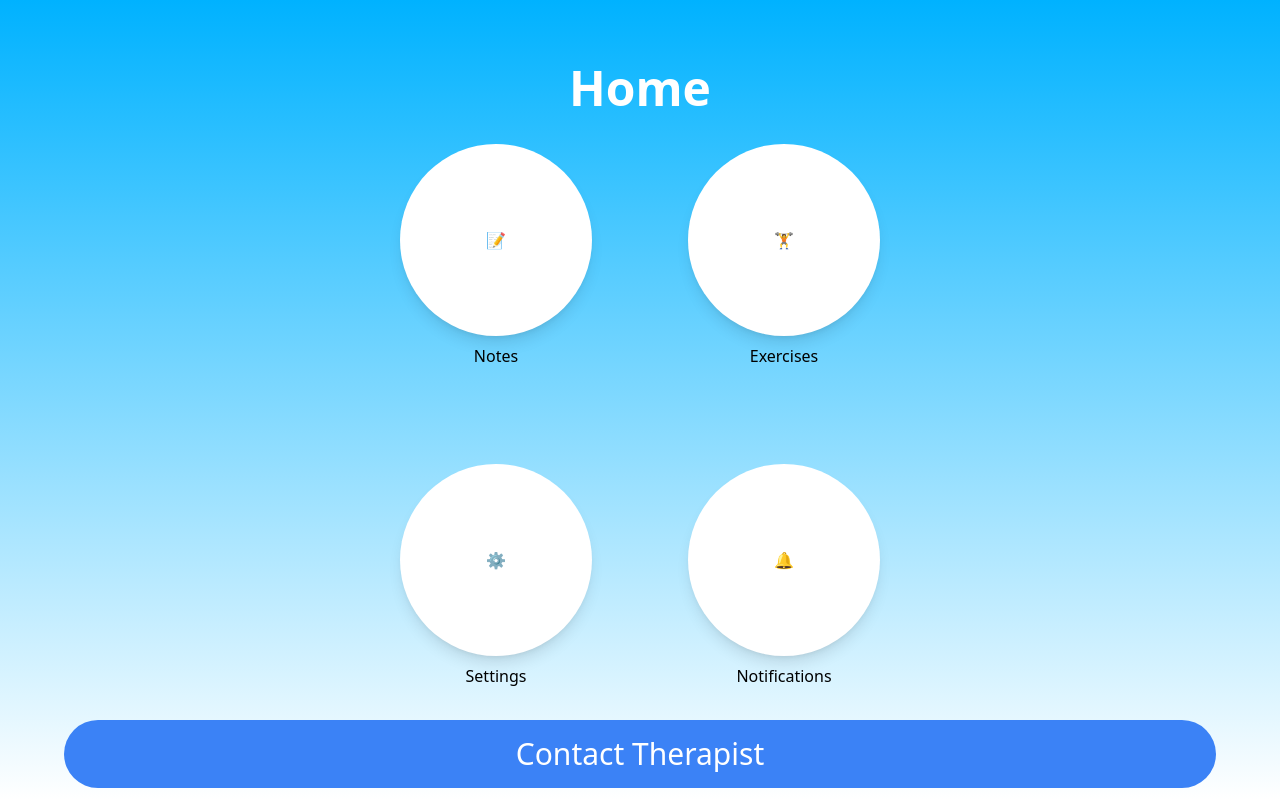
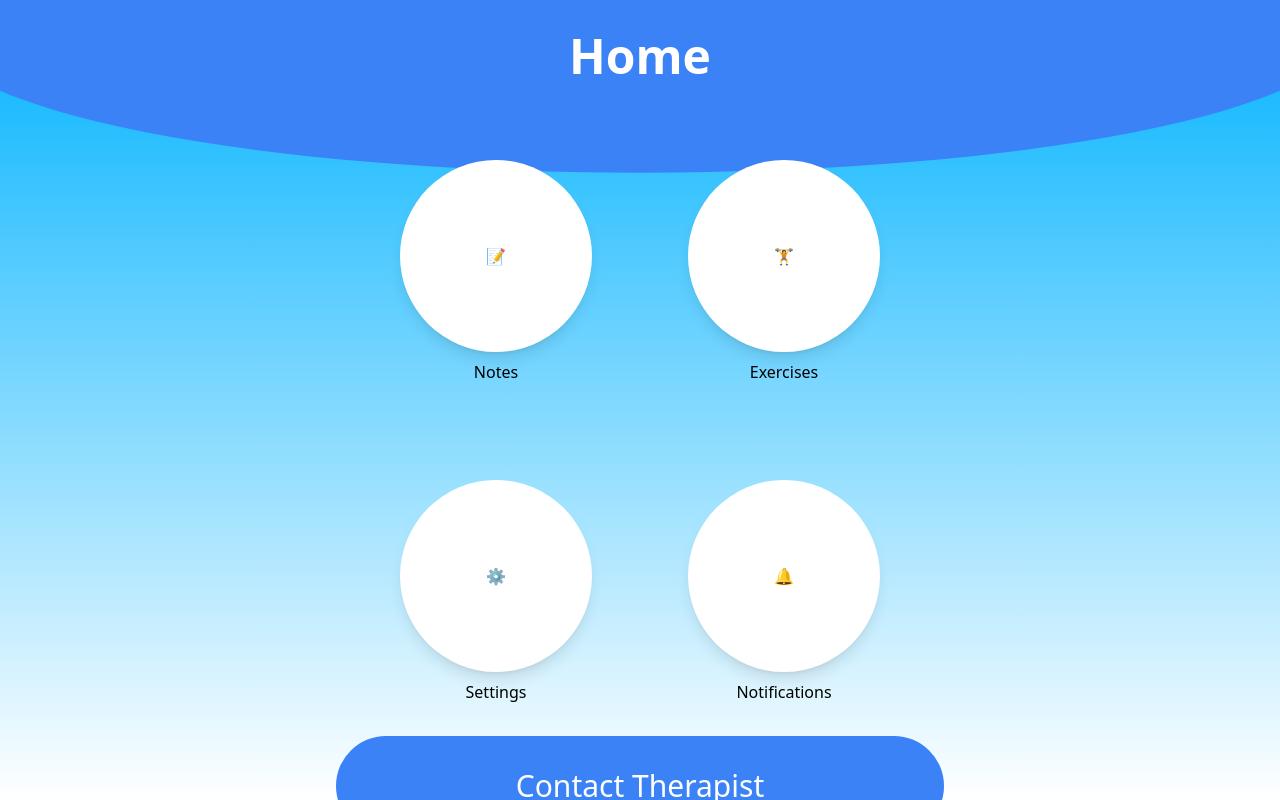
Before and after one commit to krunalpatel0719/Therabot, a React (Create React App) app in the folder therabot/: page / in a window 1280 px wide. Built offline with nearby package versions, Linux system fonts and the light colour scheme.

Commit message:
Eclipse Update

```diff
--- a/therabot/src/pages/Home.js
+++ b/therabot/src/pages/Home.js
@@ -11,18 +11,18 @@ const ButtonWithLabel = ({ icon, label }) => {
   );
 };
 
-
 function Home() {
   return (
-        <div class="bg-gradient-to-b from-BACKGROUND_BLUE to-white">
+    <div className="bg-gradient-to-b from-BACKGROUND_BLUE to-white">
+      <div className="overflow-x-hidden relative flex justify-center items-center h-screen w-screen">
 
-<div class="h-96 w-100 bg-[#000] rounded-[50%] absolute "></div>
+        <div className="h-48 sm:h-48 md:h-64   w-full bg-blue-500 rounded-half absolute -top-20 sm:-top-20 md:-top-24  rotate-180 scale-110 z-0"></div>
 
-             <div className="flex flex-col h-screen justify-between items-center p-16 ">
-        <div className="text-5xl font-bold text-white">Home</div>
+        <div className="flex flex-col h-screen justify-between items-center  z-10 relative">
+          <div className="text-5xl font-bold text-white z-20 pt-4 md:pt-8 relative">Home</div>
 
           {/* 2x2 Grid of Buttons */}
-        <div className="grid grid-cols-2 gap-24 mt-8">
+          <div className="grid grid-cols-2 gap-24 mt-4 pr-16 pl-16 pt-16">
             <ButtonWithLabel icon="📝" label="Notes" />
             <ButtonWithLabel icon="🏋️" label="Exercises" />
             <ButtonWithLabel icon="⚙️" label="Settings" />
@@ -30,9 +30,10 @@ function Home() {
           </div>
 
           {/* Contact Therapist Button */}
-        <button className="w-full py-12  mt-8 mb-4 bg-blue-500 text-3xl text-white rounded-full md:py-4 sm:py-4">
+          <button className="w-full py-4 md:py-6 lg:py-8 mt-8 mb-12 bg-blue-500 text-3xl text-white rounded-full">
             Contact Therapist
           </button>
+        </div>
       </div>
     </div>
   );
--- a/therabot/tailwind.config.js
+++ b/therabot/tailwind.config.js
@@ -2,11 +2,16 @@
 module.exports = {
   content: ["./src/**/*.{js,ts,jsx,tsx}"],
   theme: {
+
     extend: {
+      borderRadius: {
+        'half': '50%',
+      },
      colors: {
       'BACKGROUND_BLUE': '#00B2FF',
 
      }
+
     }
    },
   plugins: [],
```
Lines whose indentation alone changed are shown as unchanged.
